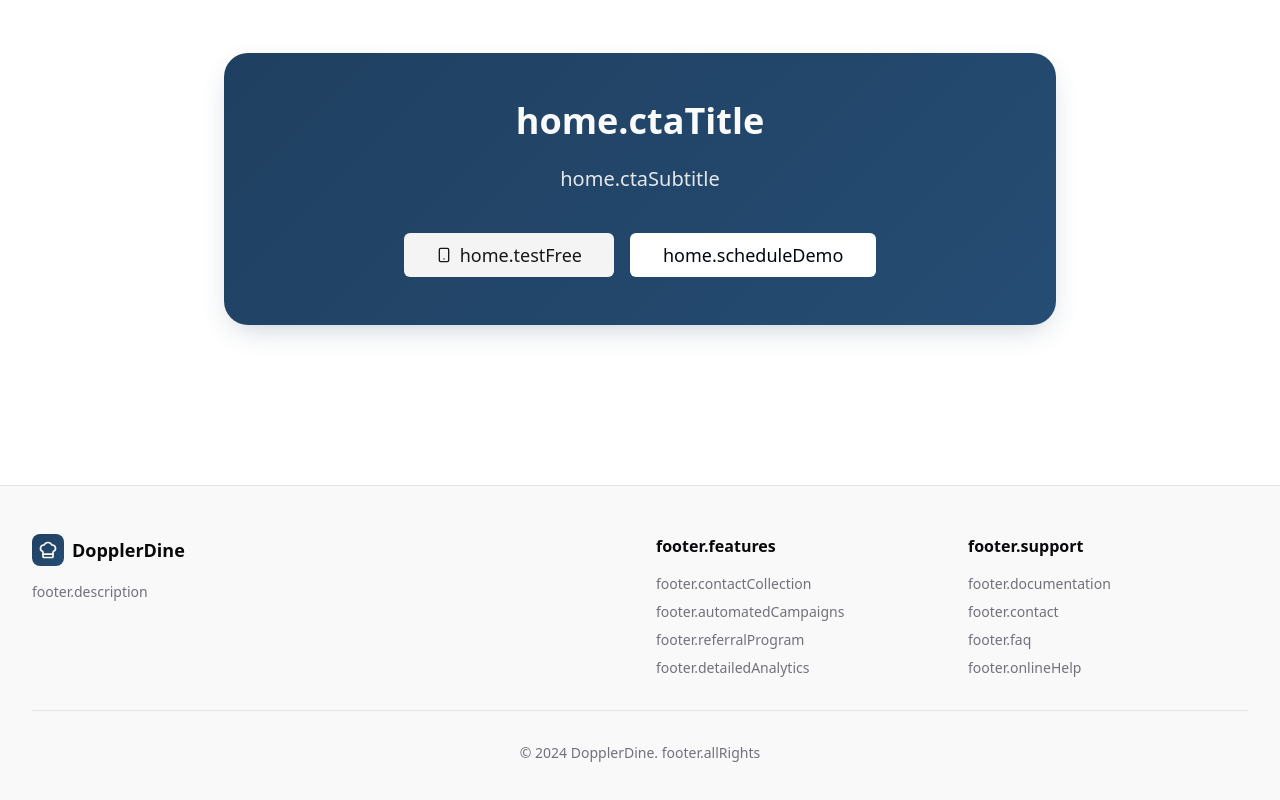
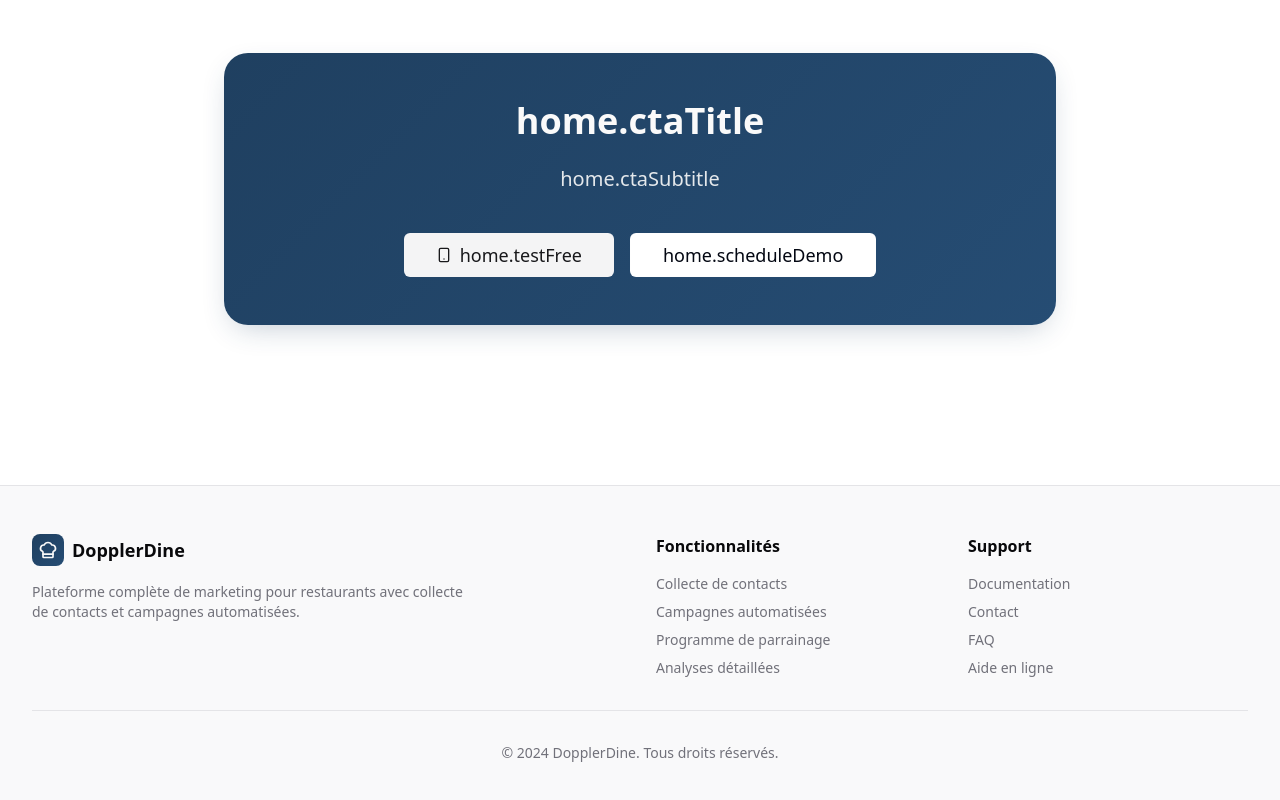
Before and after one commit to GabrielMenezesSilva/buzz-boost-resto-magic, a React (Vite) app: page / in a window 1280 px wide. Shown: the part 2286-3086 px from the top of the page. Built offline with nearby package versions, Linux system fonts and the light colour scheme.

Commit message:
Fix footer translations
The footer content is not being translated dynamically. This commit adds the necessary translation keys for the footer to `src/contexts/LanguageContext.tsx` and updates `src/components/Layout.tsx` to use these translations.

```diff
--- a/src/contexts/LanguageContext.tsx
+++ b/src/contexts/LanguageContext.tsx
@@ -154,6 +154,20 @@ const translations = {
     'campaign.status.completed': 'Terminé',
     'campaign.status.failed': 'Échec',
     'campaign.status.active': 'Actif',
+
+    // Footer
+    'footer.description': 'Plateforme complète de marketing pour restaurants avec collecte de contacts et campagnes automatisées.',
+    'footer.features': 'Fonctionnalités',
+    'footer.contactCollection': 'Collecte de contacts',
+    'footer.automatedCampaigns': 'Campagnes automatisées',
+    'footer.referralProgram': 'Programme de parrainage',
+    'footer.detailedAnalytics': 'Analyses détaillées',
+    'footer.support': 'Support',
+    'footer.documentation': 'Documentation',
+    'footer.contact': 'Contact',
+    'footer.faq': 'FAQ',
+    'footer.onlineHelp': 'Aide en ligne',
+    'footer.allRights': 'Tous droits réservés.',
 
     // Analytics
     'analytics.title': 'Analytics',
@@ -501,6 +515,20 @@ const translations = {
     'campaign.status.failed': 'Failed',
     'campaign.status.active': 'Active',
 
+    // Footer
+    'footer.description': 'Complete marketing platform for restaurants with contact collection and automated campaigns.',
+    'footer.features': 'Features',
+    'footer.contactCollection': 'Contact Collection',
+    'footer.automatedCampaigns': 'Automated Campaigns',
+    'footer.referralProgram': 'Referral Program',
+    'footer.detailedAnalytics': 'Detailed Analytics',
+    'footer.support': 'Support',
+    'footer.documentation': 'Documentation',
+    'footer.contact': 'Contact',
+    'footer.faq': 'FAQ',
+    'footer.onlineHelp': 'Online Help',
+    'footer.allRights': 'All rights reserved.',
+
     // Analytics
     'analytics.title': 'Analytics',
     'analytics.subtitle': 'Track the performance of your campaigns and contacts',
@@ -846,6 +874,20 @@ const translations = {
     'campaign.status.completed': 'Completato',
     'campaign.status.failed': 'Fallito',
     'campaign.status.active': 'Attivo',
+
+    // Footer
+    'footer.description': 'Piattaforma completa di marketing per ristoranti con raccolta contatti e campagne automatizzate.',
+    'footer.features': 'Funzionalità',
+    'footer.contactCollection': 'Raccolta Contatti',
+    'footer.automatedCampaigns': 'Campagne Automatizzate',
+    'footer.referralProgram': 'Programma Referral',
+    'footer.detailedAnalytics': 'Analisi Dettagliate',
+    'footer.support': 'Supporto',
+    'footer.documentation': 'Documentazione',
+    'footer.contact': 'Contatto',
+    'footer.faq': 'FAQ',
+    'footer.onlineHelp': 'Aiuto Online',
+    'footer.allRights': 'Tutti i diritti riservati.',
 
     // Analytics
     'analytics.title': 'Analytics',
@@ -1193,6 +1235,20 @@ const translations = {
     'campaign.status.failed': 'Fehlgeschlagen',
     'campaign.status.active': 'Aktiv',
 
+    // Footer
+    'footer.description': 'Vollständige Marketing-Plattform für Restaurants mit Kontaktsammlung und automatisierten Kampagnen.',
+    'footer.features': 'Funktionen',
+    'footer.contactCollection': 'Kontaktsammlung',
+    'footer.automatedCampaigns': 'Automatisierte Kampagnen',
+    'footer.referralProgram': 'Empfehlungsprogramm',
+    'footer.detailedAnalytics': 'Detaillierte Analysen',
+    'footer.support': 'Support',
+    'footer.documentation': 'Dokumentation',
+    'footer.contact': 'Kontakt',
+    'footer.faq': 'FAQ',
+    'footer.onlineHelp': 'Online-Hilfe',
+    'footer.allRights': 'Alle Rechte vorbehalten.',
+
     // Analytics
     'analytics.title': 'Analytics',
     'analytics.subtitle': 'Verfolgen Sie die Leistung Ihrer Kampagnen und Kontakte',
```
